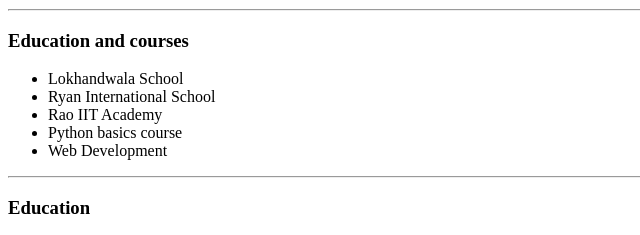
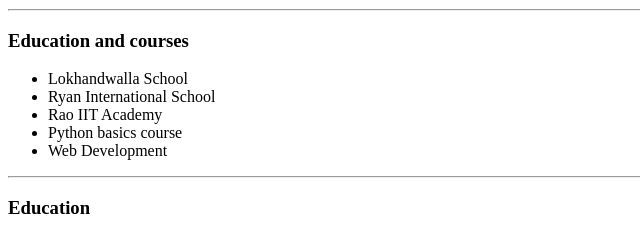
Before and after one commit to ShreyaGovil1/cv, a plain HTML site: page index.html in a window 1280 px wide. Shown: the part 253-488 px from the top of the page, 0-640 px from the left. Drawn offline with Linux system fonts and the light colour scheme.

Commit message:
indexupdated.html

```diff
--- a/index.html
+++ b/index.html
@@ -22,7 +22,7 @@
   <hr>
   <h3>Education and courses </h3>
   <ul>
-    <li>Lokhandwala School</li>
+    <li>Lokhandwalla School</li>
     <li>Ryan International School</li>
     <li>Rao IIT Academy</li>
     <li>Python basics course</li>
```
